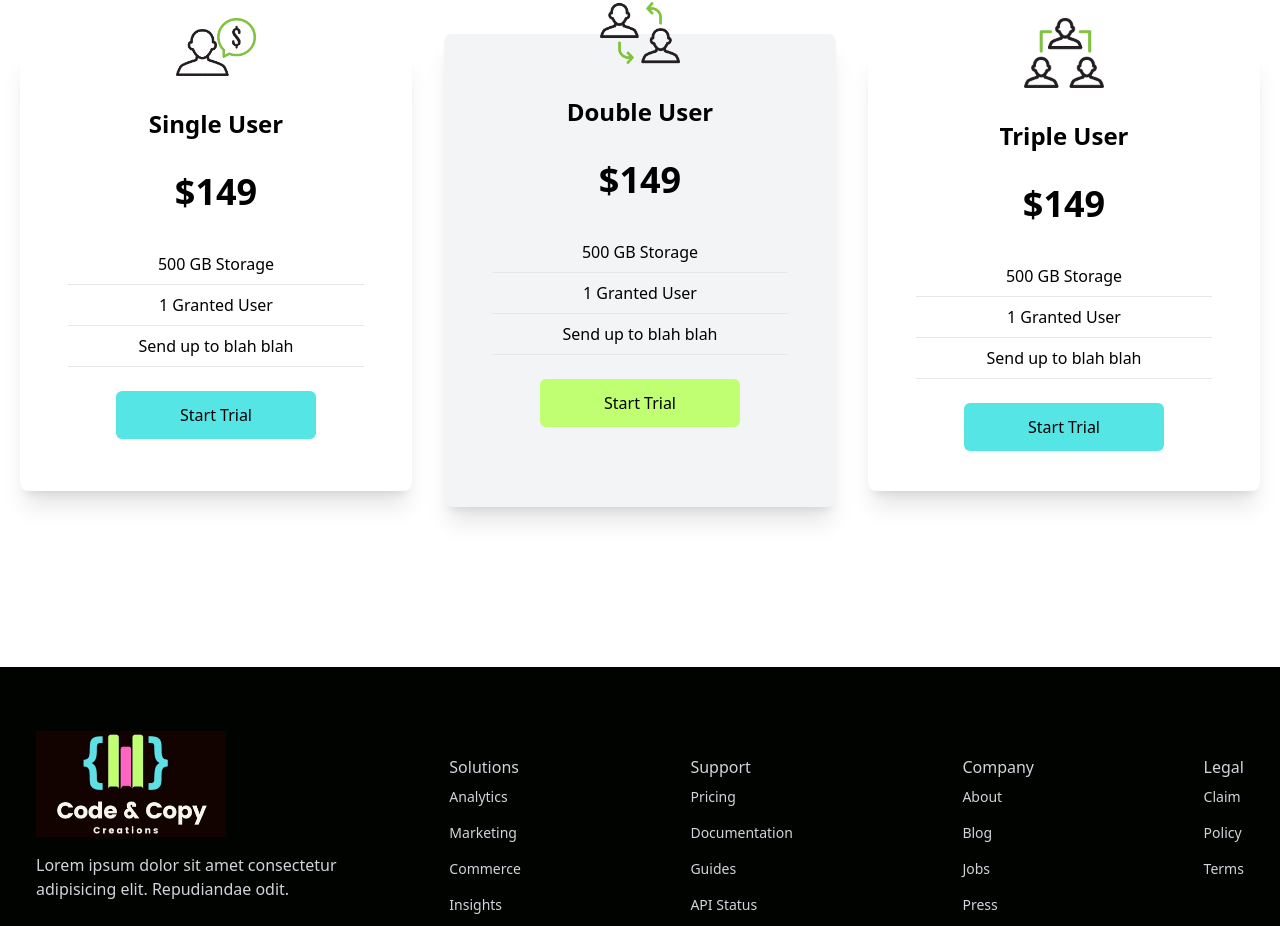
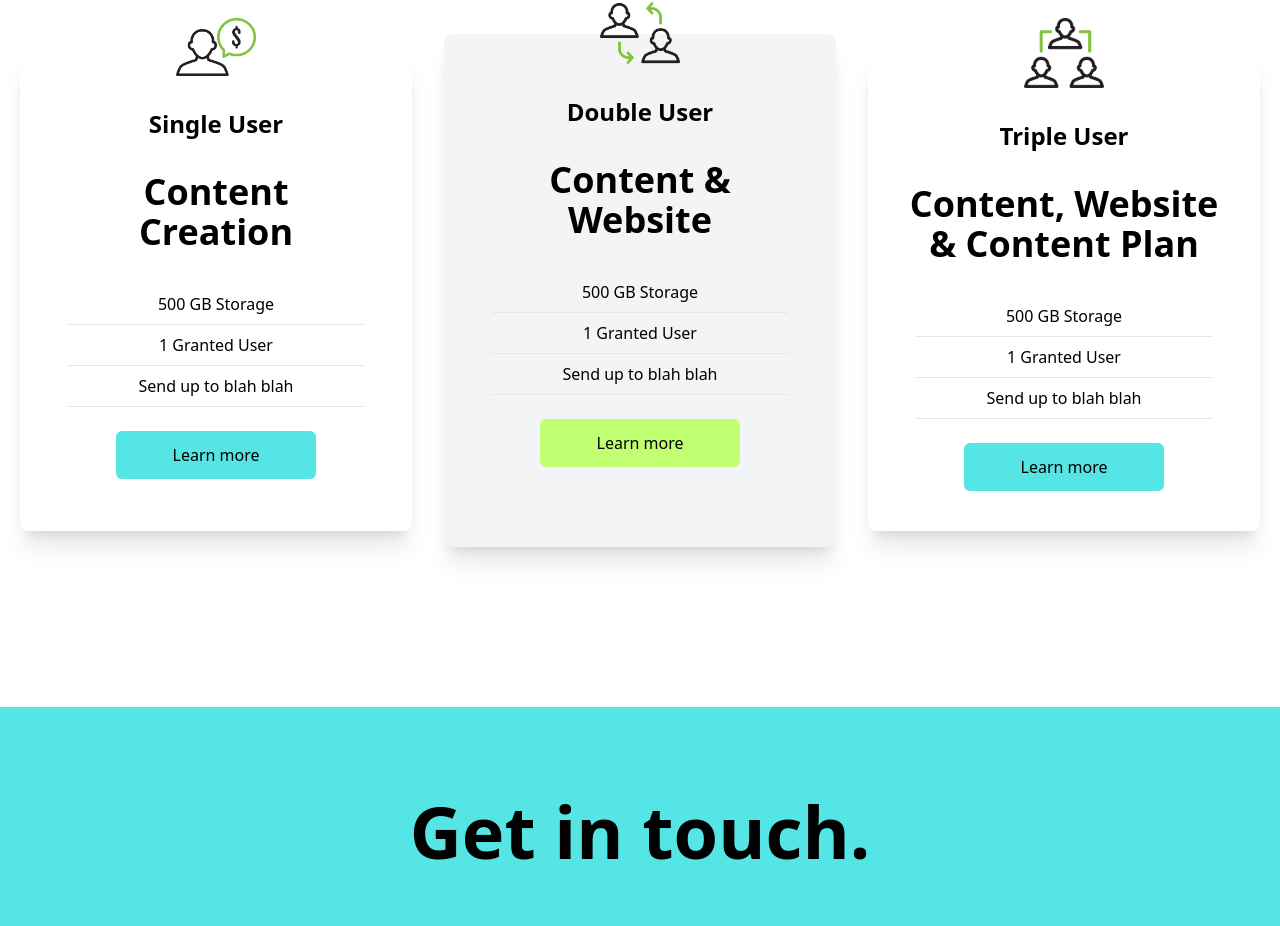
Before and after one commit to rd1000432/codeandcopy, a React (Create React App) app: page / in a window 1280 px wide. Shown: the part 1871-2797 px from the top of the page. Built offline with nearby package versions, Linux system fonts and the light colour scheme.

Commit message:
navbar and content creation components

```diff
--- a/package.json
+++ b/package.json
@@ -3,6 +3,7 @@
   "version": "0.1.0",
   "private": true,
   "dependencies": {
+    "@formspree/react": "^2.5.1",
     "@testing-library/jest-dom": "^5.17.0",
     "@testing-library/react": "^13.4.0",
     "@testing-library/user-event": "^13.5.0",
--- a/public/index.html
+++ b/public/index.html
@@ -7,7 +7,7 @@
     <meta name="theme-color" content="#000000" />
     <meta
       name="description"
-      content="Code and Copy  | Agency Website"
+      content="Code & Copy  | Agency Website"
     />
     <link rel="apple-touch-icon" href="%PUBLIC_URL%/logo192.png" />
     <!--
@@ -24,7 +24,7 @@
       work correctly both with client-side routing and a non-root public URL.
       Learn how to configure a non-root public URL by running `npm run build`.
     -->
-    <title>Code and Copy  | Agency </title>
+    <title>Code & Copy  | Agency </title>
   </head>
   <body>
     <noscript>You need to enable JavaScript to run this app.</noscript>
--- a/src/App.js
+++ b/src/App.js
@@ -5,6 +5,7 @@ import ContentCreation from './components/ContentCreation';
 import Newsletter from './components/Newsletter';
 import Cards from './components/Cards';
 import Footer from './components/Footer';
+import Contact from './components/Contact';
 
 function App() {
   return (
@@ -14,6 +15,7 @@ function App() {
       <ContentCreation />
       <Newsletter />
       <Cards />
+      <Contact />
       <Footer />
     </div>
   );
--- a/src/components/Cards.jsx
+++ b/src/components/Cards.jsx
@@ -14,15 +14,20 @@ const Cards = () => {
             alt="/"
           />
           <h2 className="text-2xl font-bold text-center py-8">Single User</h2>
-          <p className="text-center text-4xl font-bold">$149</p>
+          <p className="text-center text-4xl font-bold">
+            Content <br /> Creation
+          </p>
           <div className="text-center font-medium">
             <p className="py-2 border-b mx-8 mt-8">500 GB Storage</p>
             <p className="py-2 border-b mx-8">1 Granted User</p>
             <p className="py-2 border-b mx-8">Send up to blah blah</p>
           </div>
-          <button className="bg-[#56e5e5] text-black w-[200px] rounded-md font-medium mx-auto my-6 px-7 py-3">
-            Start Trial
-          </button>
+          <a
+            href="#contact"
+            className="bg-[#56e5e5] text-center text-black w-[200px] rounded-md font-medium mx-auto my-6 px-7 py-3"
+          >
+            Learn more
+          </a>
         </div>
         <div className="w-full bg-gray-100 shadow-xl flex flex-col p-4 my-8 md:my-0 rounded-lg hover:scale-105 duration-300">
           <img
@@ -31,15 +36,20 @@ const Cards = () => {
             alt="/"
           />
           <h2 className="text-2xl font-bold text-center py-8">Double User</h2>
-          <p className="text-center text-4xl font-bold">$149</p>
+          <p className="text-center text-4xl font-bold">
+            Content & <br /> Website
+          </p>
           <div className="text-center font-medium">
             <p className="py-2 border-b mx-8 mt-8">500 GB Storage</p>
             <p className="py-2 border-b mx-8">1 Granted User</p>
             <p className="py-2 border-b mx-8">Send up to blah blah</p>
           </div>
-          <button className="bg-[#c0ff71] text-black w-[200px] rounded-md font-medium mx-auto my-6 px-7 py-3">
-            Start Trial
-          </button>
+          <a
+            href="#contact"
+            className="bg-[#c0ff71] text-center text-black w-[200px] rounded-md font-medium mx-auto my-6 px-7 py-3"
+          >
+            Learn more
+          </a>
         </div>
         <div className="w-full shadow-xl flex flex-col p-4 my-4 rounded-lg hover:scale-105 duration-300">
           <img
@@ -48,15 +58,20 @@ const Cards = () => {
             alt="/"
           />
           <h2 className="text-2xl font-bold text-center py-8">Triple User</h2>
-          <p className="text-center text-4xl font-bold">$149</p>
+          <p className="text-center text-4xl font-bold">
+            Content, Website <br /> & Content Plan
+          </p>
           <div className="text-center font-medium">
             <p className="py-2 border-b mx-8 mt-8">500 GB Storage</p>
             <p className="py-2 border-b mx-8">1 Granted User</p>
             <p className="py-2 border-b mx-8">Send up to blah blah</p>
           </div>
-          <button className="bg-[#56e5e5] text-black w-[200px] rounded-md font-medium mx-auto my-6 px-7 py-3">
-            Start Trial
-          </button>
+          <a
+            href="#contact"
+            className="bg-[#56e5e5] text-center text-black w-[200px] rounded-md font-medium mx-auto my-6 px-7 py-3"
+          >
+            Learn more
+          </a>
         </div>
       </div>
     </div>
--- /dev/null
+++ b/src/components/Contact.jsx
@@ -0,0 +1,59 @@
+import React from 'react';
+import { ValidationError, useForm } from '@formspree/react';
+
+const Contact = () => {
+  const [state, handleSubmit] = useForm('xgegdlea');
+  if (state.succeeded) {
+    return (
+      <div id="contact" className="w-full bg-[#56e5e5] py-16 px-4">
+        <p className="text-[#120301] text-center md:text-4xl sm:text-6xl text-4xl font-bold md:py-6">
+          Thanks, we'll be in touch as soon as we can!
+        </p>
+      </div>
+    );
+  }
+  return (
+    <div id="contact" className="w-full bg-[#56e5e5] py-16 px-4">
+      <h1 className="text-center md:text-7xl sm:text-6xl text-4xl font-bold md:py-6">
+        Get in touch.
+      </h1>
+      <form
+        className="flex flex-col p-4 lg:my-4 rounded-lg"
+        onSubmit={handleSubmit}
+      >
+        <label className="mx-auto font-bold mb-2" htmlFor="email">
+          Email Address:
+        </label>
+        <input
+          className="p-3 flex lg:w-[40%] mb-4 mx-auto rounded-md text-black"
+          id="email"
+          type="email"
+          name="email"
+        />
+        <ValidationError prefix="Email" field="email" errors={state.errors} />
+        <label className="mx-auto font-bold mb-2" htmlFor="message">
+          Message:
+        </label>
+        <textarea
+          className="p-3 flex lg:w-[40%] mx-auto rounded-md text-black"
+          id="message"
+          name="message"
+        />
+        <ValidationError
+          prefix="Message"
+          field="message"
+          errors={state.errors}
+        />
+        <button
+          className="bg-[#ff66c3] w-[200px] rounded-md font-medium my-6 mx-auto px-7 py-3 text-black hover:scale-105 duration-300"
+          type="submit"
+          disabled={state.submitting}
+        >
+          Submit
+        </button>
+      </form>
+    </div>
+  );
+};
+
+export default Contact;
--- a/src/components/ContentCreation.jsx
+++ b/src/components/ContentCreation.jsx
@@ -19,9 +19,12 @@ const ContentCreation = () => {
             aliquam saepe, vero odio pariatur autem. Quia voluptatem omnis
             perspiciatis odio praesentium laborum!
           </p>
-          <button className="bg-black text-[#00df9a] w-[200px] rounded-md font-medium my-6 mx-auto md:mx-0 px-7 py-3">
+          <a
+            href="#contact"
+            className="bg-black text-[#00df9a] text-center w-[200px] rounded-md font-medium my-6 mx-auto md:mx-0 px-7 py-3"
+          >
             Get Started
-          </button>
+          </a>
         </div>
       </div>
     </div>
--- a/src/components/Navbar.jsx
+++ b/src/components/Navbar.jsx
@@ -38,13 +38,28 @@ const Navbar = () => {
             : 'fixed left-[-100%]'
         }
       >
-        <img className="w-[150px] mx-auto" src={CCCLogo} alt="/" />
+        <img className="w-[150px] mx-auto mt-4" src={CCCLogo} alt="/" />
         <ul className="uppercase p-4">
-          <li className="p-4 border-b border-gray-600">Company</li>
-          <li className="p-4 border-b border-gray-600">Home</li>
-          <li className="p-4 border-b border-gray-600">Resources</li>
-          <li className="p-4 border-b border-gray-600">About</li>
-          <li className="p-4">Contact</li>
+          <li className="p-4 border-gray-600">
+            <a onClick={handleNav} href="#home">
+              Home
+            </a>
+          </li>
+          <li className="p-4 border-gray-600">
+            <a onClick={handleNav} href="#services">
+              Services
+            </a>
+          </li>
+          <li className="p-4 border-gray-600">
+            <a onClick={handleNav} href="#packages">
+              Packages
+            </a>
+          </li>
+          <li className="p-4 border-gray-600">
+            <a onClick={handleNav} href="#contact">
+              Contact
+            </a>
+          </li>
         </ul>
       </div>
     </div>
--- a/src/index.css
+++ b/src/index.css
@@ -3,7 +3,7 @@
 @tailwind utilities;
 
 body {
-    background-color: #000300;
+    background-color: #120301;
 }
 
 * { scroll-behavior: smooth }
```
Also changed, not shown: 1 other file (tests, documents, lock files or other folders).
